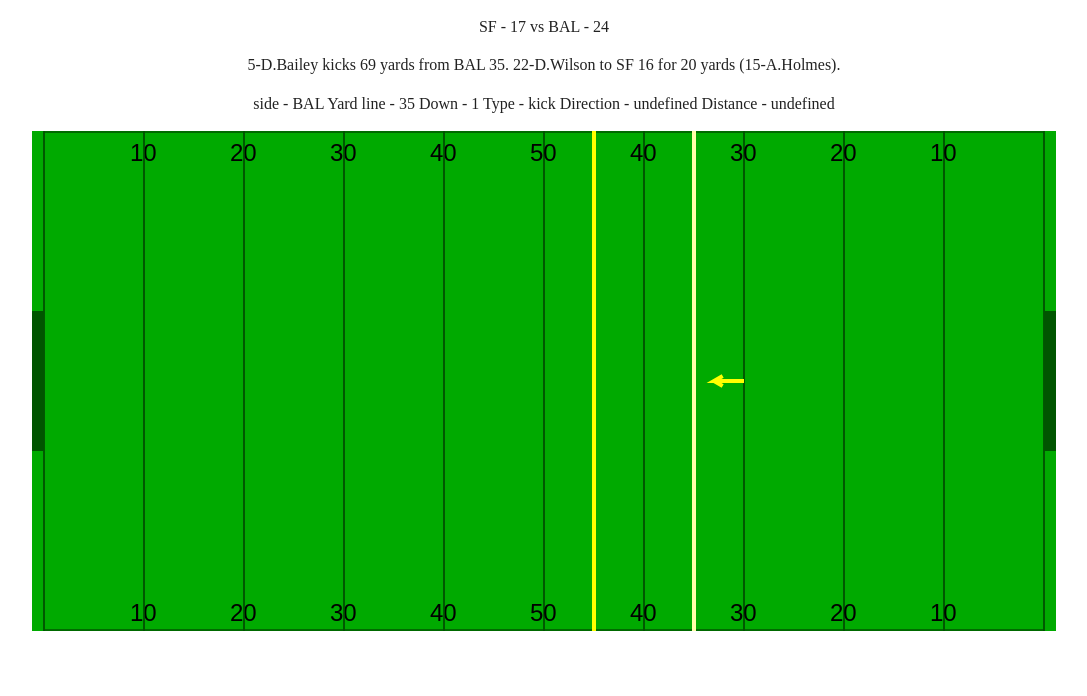
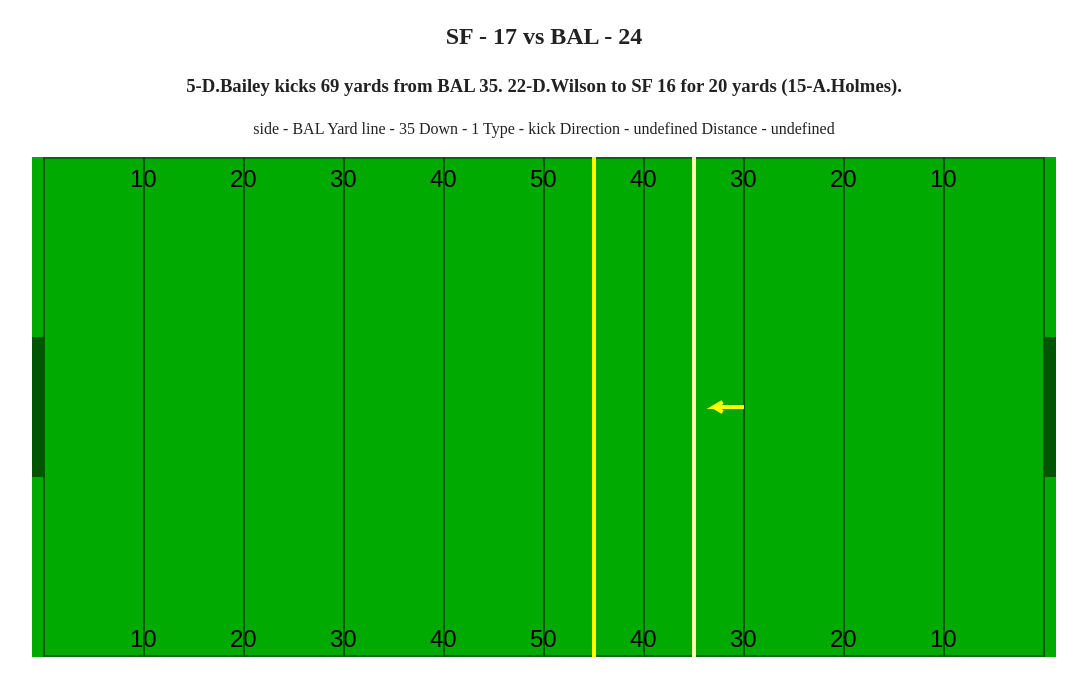
Before and after one commit to rohitnair/sportshackday, a website: page public/playbyplay.html in a window 1280 px wide. Shown: the whole page, without its empty margins (96-1183 px from the left). Drawn offline with nearby package versions, Linux system fonts and the light colour scheme; files that its build step writes are made by us from their sources; files whose address does not match are found by name.

Commit message:
Shit, time to submit

```diff
--- a/public/playbyplay.html
+++ b/public/playbyplay.html
@@ -15,15 +15,15 @@
         <script src="main.js"></script>
 
         <div style="text-align: center">
-            <p id="myPara" style="text-align: center">NFL - Superbowl</p>
-            <p id="eventMessage" style="text-align: center"></p>
+            <h2 id="myPara" style="text-align: center">NFL - Superbowl</h2>
+            <h3 id="eventMessage" style="text-align: center"></h3>
             <p id="playMessage" style="text-align: center"></p>
             <canvas id="myCanvas" width="1024" height="768">
             </canvas>
         </div>
     <div style="display:none">Yes - <span id="yes">{{ yes }}</span></div>
     <div style="display:none">No - <span id="no">{{ no }}</span></div>
-    <div id="chart" style="min-width: 400px; height: 500px; margin: 0 auto"></div>
+    <div id="chart" style="min-width: 400px; height: 500px; margin: -225px 0 0 600px"></div>
     <script src="/socket.io/socket.io.js"></script>
     <script src="http://cdnjs.cloudflare.com/ajax/libs/jquery/1.7.1/jquery.min.js"></script>
     <script src="/highcharts.js"></script>
```
